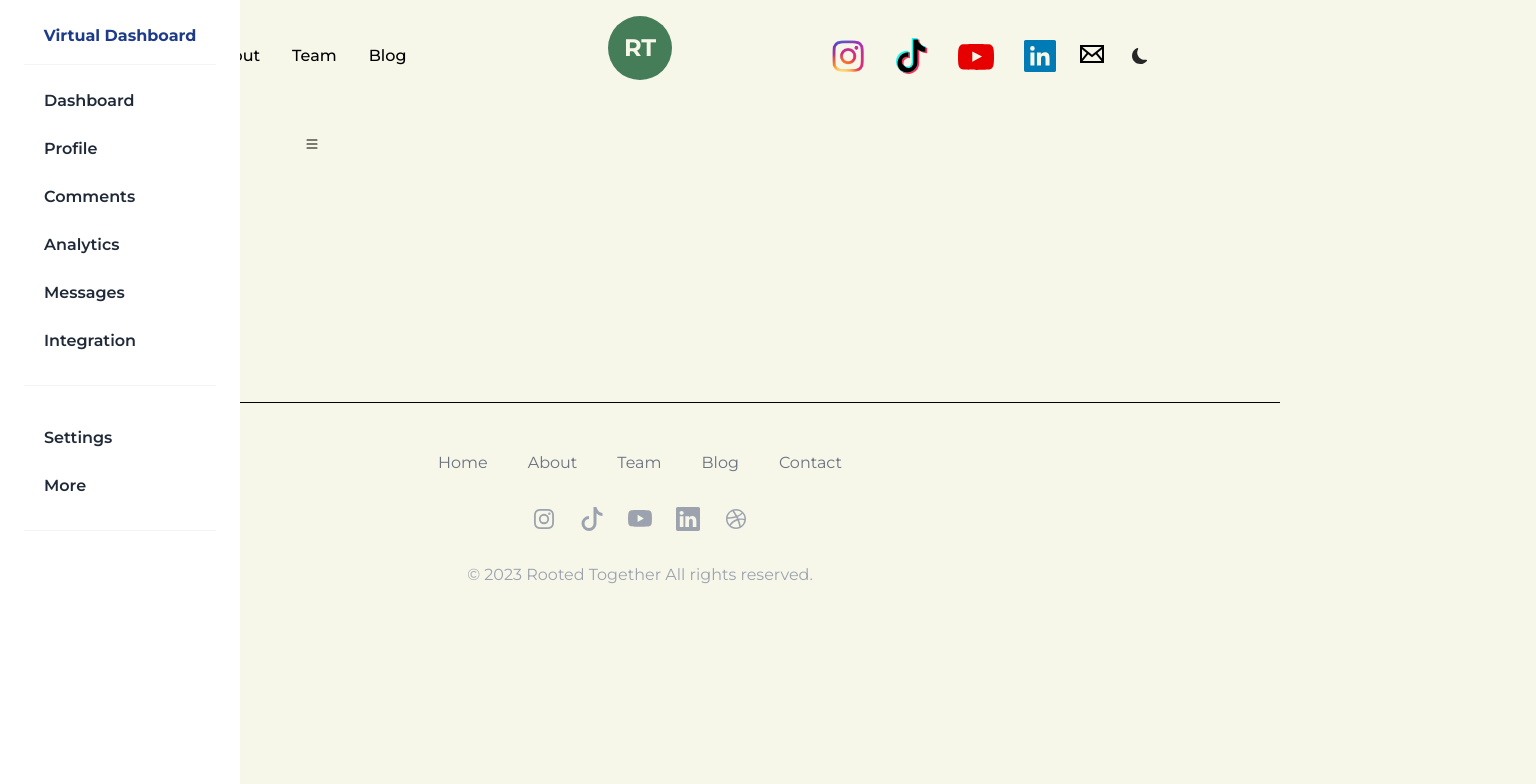
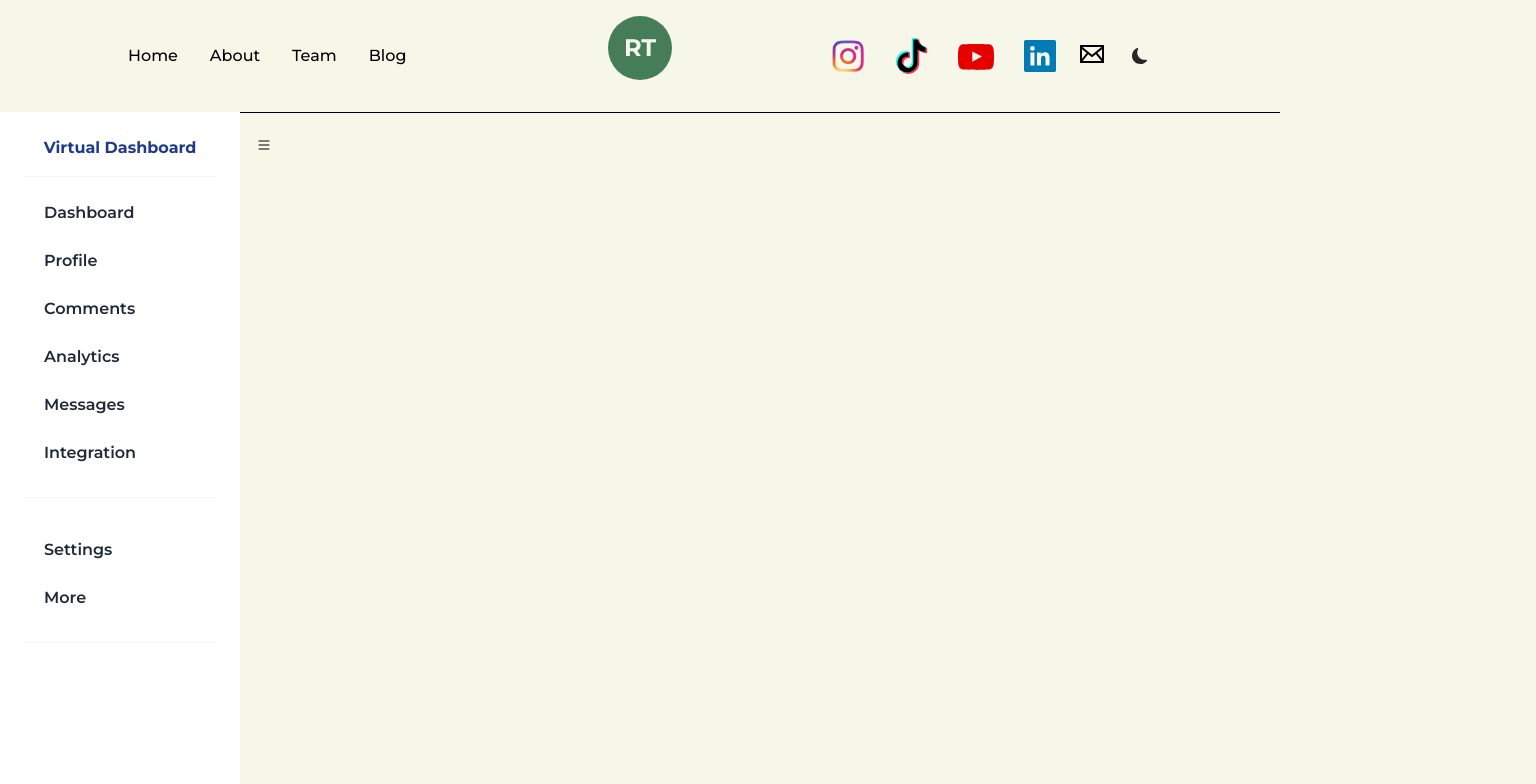
Before and after one commit to gurujaya/RTWebsite, a Next.js app: page /blog in a window 1280 px wide. Shown: the top 784 px of the page, 1536 px wide, since content can reach past the window. Built offline with nearby package versions, Linux system fonts and the light colour scheme.

Commit message:
newnewnwenwen

```diff
--- a/app/blog/BlogNavBar.tsx
+++ b/app/blog/BlogNavBar.tsx
@@ -12,11 +12,18 @@ const BlogNavBar = () => {
     return (
         <div>
             <div className="flex flex-row space-y-5 items-center justify-center md:justify-start md:px-12 border-b border-black w-full">
+
+
+
+
+            </div>
+
             <div>
+            <div className="mt-6">
                 <Disclosure as="nav">
-                    <Disclosure.Button className="absolute top-4 right-4 inline-flex items-center peer justify-center rounded-md p-2 text-gray-800 hover:bg-gray-900 hover:text-white focus:outline-none focus:ring-2 focus:ring-inset focus:ring-white group">
+                    <Disclosure.Button className="absolute top-4 right-4 inline-flex items-center peer justify-center rounded-md p-2 text-dark-800 hover:bg-gray-900 hover:text-white focus:outline-none focus:ring-2 focus:ring-inset focus:ring-white group">
                     </Disclosure.Button>
-                    <div className="p-6 w-1/2 h-screen bg-white z-20 fixed top-0 -left-96 lg:left-0 lg:w-60  peer-focus:left-0 peer:transition ease-out delay-150 duration-200">
+                    <div className=" mt-28 p-6 w-1/2 h-screen bg-white z-20 fixed top-0 -left-96 lg:left-0 lg:w-60  peer-focus:left-0 peer:transition ease-out delay-150 duration-200">
                     <div className="flex flex-col justify-start item-center">
                         <h1 className="text-base text-center cursor-pointer font-bold text-blue-900 border-b border-gray-100 pb-4 w-full">
                         Virtual Dashboard
@@ -83,17 +90,14 @@ const BlogNavBar = () => {
                 </Disclosure>
 
                 <List className="hover:dark:bg-dark ml-64 mt-6  rounded-full-right-3"></List>
-
-
-
             </div>
-            </div>
+        </div>
+        </div>
 
 
 
 
 
-        </div>
     )
 }
 
```
